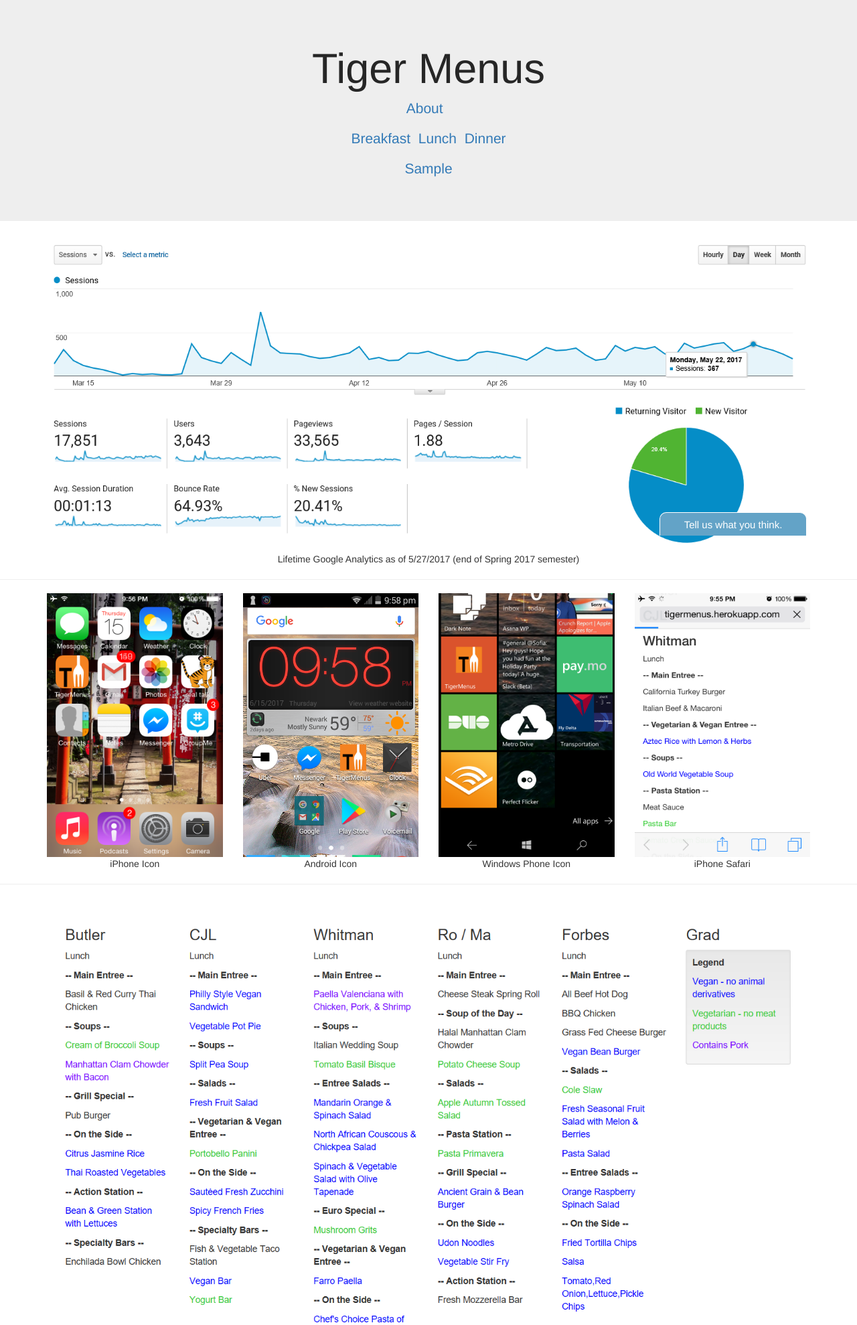
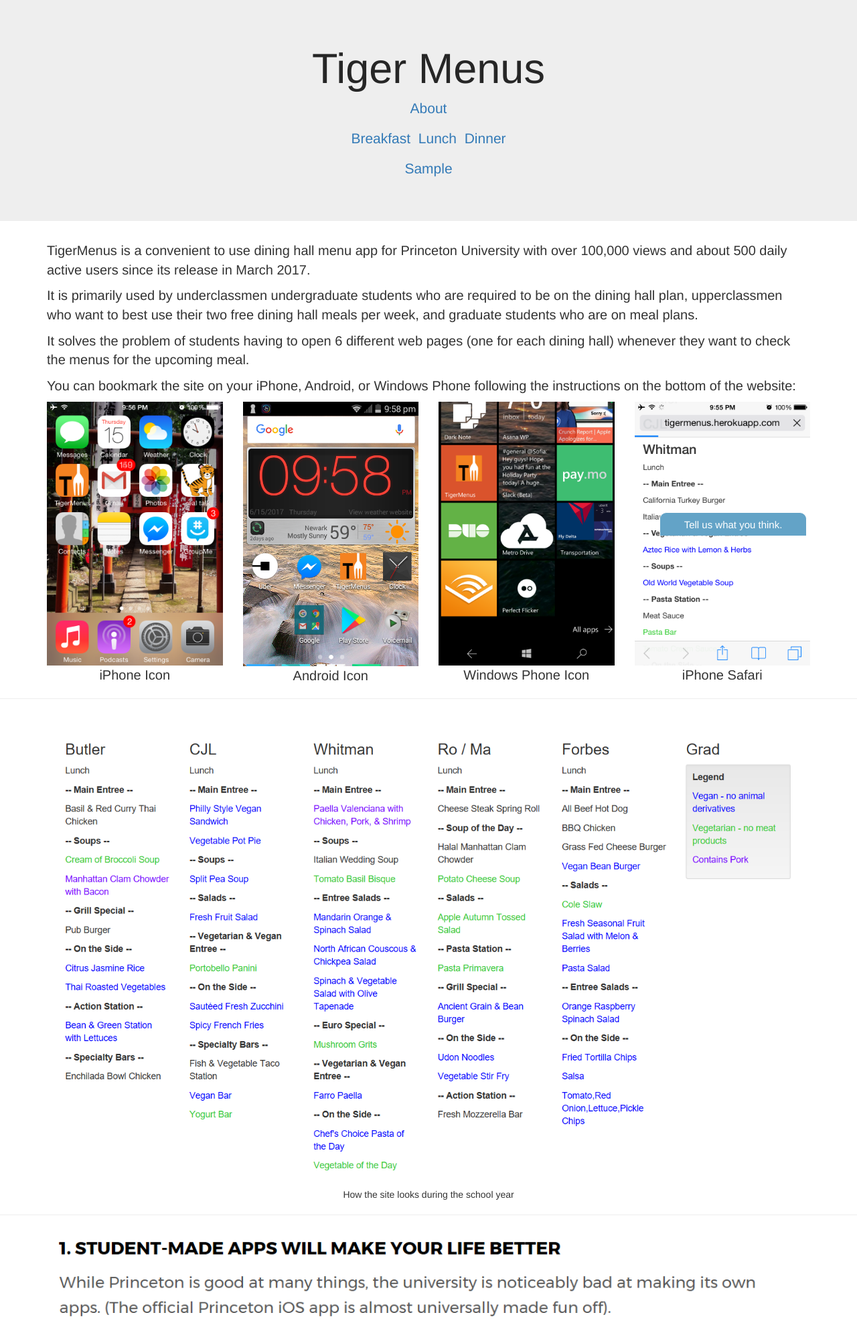
Before and after one commit to axu2/tiger-menus, a Python web app: template app/templates/index.html in a window 1280 px wide. Shown: the top 1979 px of the page at 67% size. Run offline with Jinja, Linux system fonts and the light colour scheme; the template is opened without the code that fills it: most values are stand-ins (such as "Sample title", 1, 10 or a date in 2020); some libraries are stand-ins or nearby versions.

Commit message:
add about page text

```diff
--- a/app/templates/base.html
+++ b/app/templates/base.html
@@ -51,7 +51,7 @@
 
   <div class="jumbotron text-center">
     <a href="/" style="color: #262626; text-decoration: none;"><h1>Tiger Menus</h1></a>
-    <p><a href="/about">About</a>&nbsp;&nbsp;</p>
+    <p><a href="/about">About</a></p>
 
     <p>
       {% if meal == 'breakfast' %}
@@ -99,10 +99,7 @@
 
   <div class="container">
     <footer>
-      <p>Order a <a href="https://campusdining.princeton.edu/lunchtogo/">bag lunch!</a>
-         More info <a href="https://www.princeton.edu/us/dining/news/archive/?id=15744">here</a></p>
-      <p><a href="/api/8/18/2017">API</a> / <a href='/api/6/18/2017/9/10/2017'>API2</a> </p>
-      <p><a href="https://github.com/axu2/tiger-menus">GitHub</a></p>
+      <p>Order a <a href="https://campusdining.princeton.edu/lunchtogo/">bag lunch!</a></p>
     </footer>
   </div>
 
--- a/app/templates/index.html
+++ b/app/templates/index.html
@@ -1,17 +1,27 @@
 {% extends "base.html" %}
 {% block content %}
 
-
-<div class="container">
-	<figure class="figure">
-		<div align="center"><img src="/static/analytics.png" class="img-responsive" alt="Google Analytics"></div>
-		<figcaption class="figure-caption text-center">Lifetime Google Analytics as of 5/27/2017 (end of Spring 2017 semester)</figcaption>
-	</figure>
-</div>
-<hr>
-
-
-<div class="container">
+<div class="container" style="font-size: 20px;">
+	<p>
+		TigerMenus is a convenient to use dining hall menu app for Princeton
+		University with over 100,000 views and about 500 daily active users
+		since its release in March 2017.
+	</p>
+	<p>
+		It is primarily used by underclassmen undergraduate students who are
+		required to be on the dining hall plan, upperclassmen who want to best use
+		their two free dining hall meals per week, and graduate students
+		who are on meal plans.
+	</p>
+	<p>
+		It solves the problem of students having to open 6 different web pages
+		(one for each dining hall) whenever they want to check the menus for
+		the upcoming meal.
+	</p>
+	<p>
+		You can bookmark the site on your iPhone, Android, or Windows Phone
+		following the instructions on the bottom of the website:
+	</p>
 	<div class="row">
     <div class="col-sm-3">
 			<figure class="figure">
@@ -38,6 +48,13 @@
 			</figure>
 		</div>
 	</div>
+</div>
+
+
+
+
+<div class="container">
+
 </div>
 <hr>
 
@@ -74,6 +91,8 @@
 	<p>Credits to Sherry Bai '19 for confirming naming credit to Ji-Sung Kim '18</p>
 	<p>Icon Designed by <a href='https://alicepanpan.com/'>Alice Wang '19</a></p>
 	<p>Website created by Alex Xu '19</p>
+	      <p><a href="/api/8/18/2017">API</a> / <a href='/api/6/18/2017/9/10/2017'>API2</a> </p>
+	      <p><a href="https://github.com/axu2/tiger-menus">GitHub</a></p>
 </div>
 
 
```
